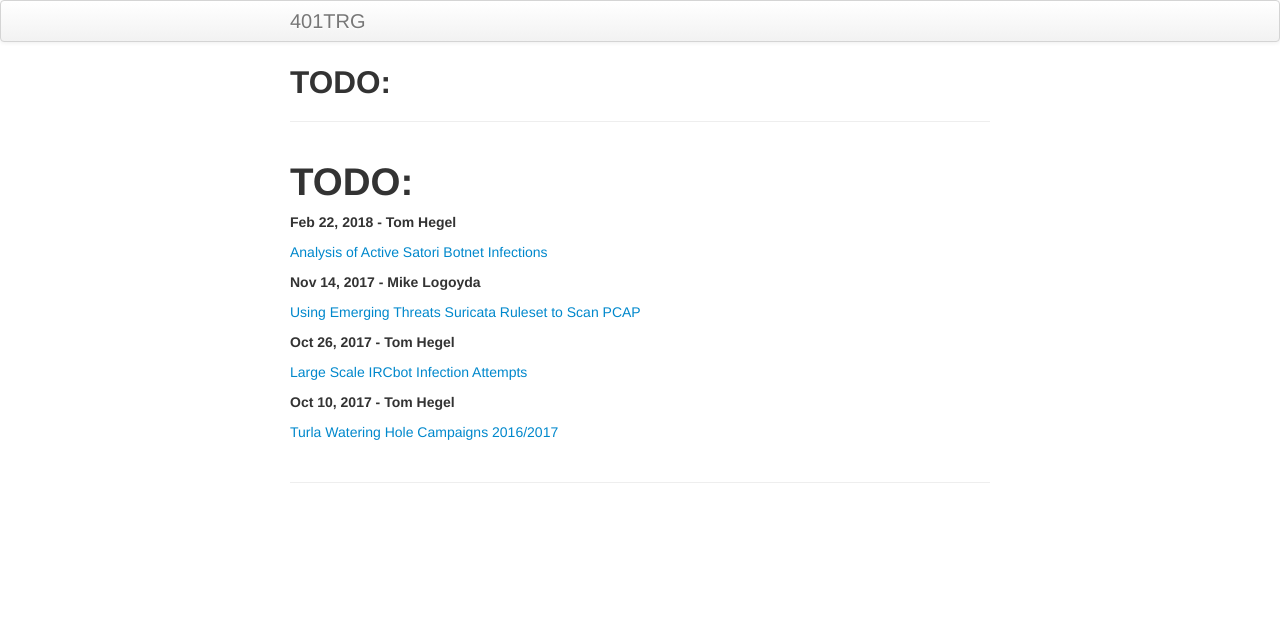
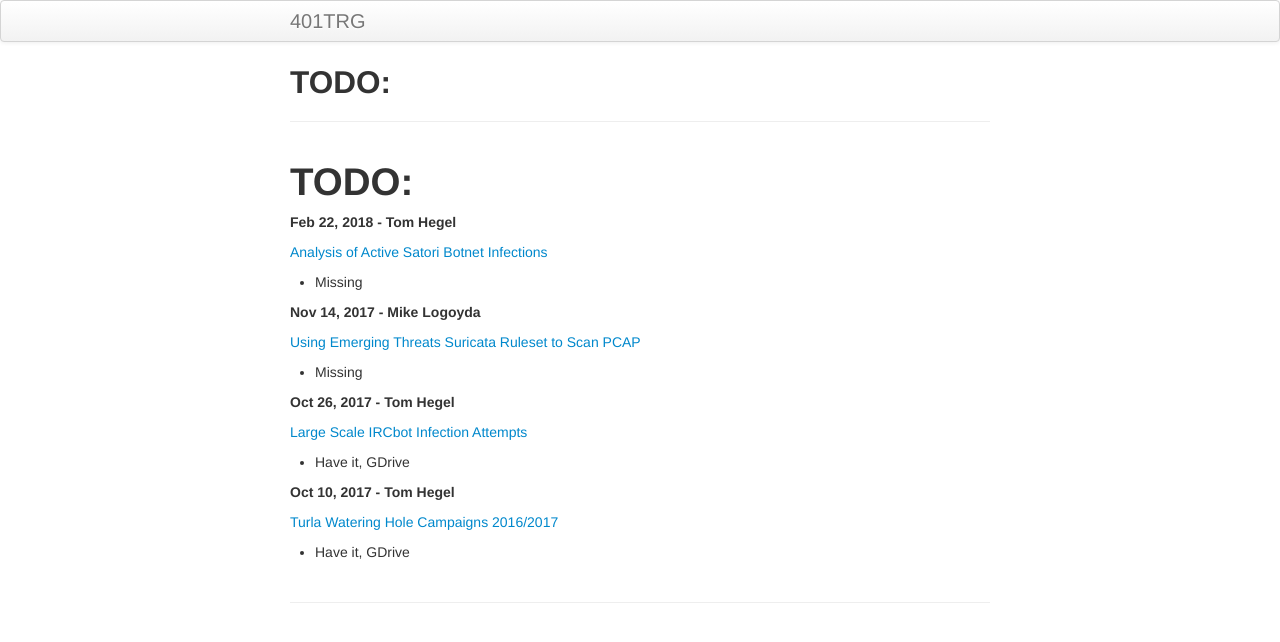
Before and after one commit to 401trg/401trg.github.io, a Jekyll site: the page built from TODO.md, in a window 1280 px wide. Shown: the top 642 px of the page. Built offline with Jekyll 4.4.1, drawn with Linux system fonts in a browser that asks for light colours; our own code applies the rules of GitHub Pages for plain Markdown files.

Commit message:
Update TODO.md

```diff
--- a/TODO.md
+++ b/TODO.md
@@ -4,14 +4,22 @@
 
 [Analysis of Active Satori Botnet Infections](pages/analysis-of-active-satori-botnet-infections.html)
 
+- Missing
+
 **Nov 14, 2017 - Mike Logoyda**
 
 [Using Emerging Threats Suricata Ruleset to Scan PCAP](pages/using-emergingthreats-suricata-ruleset-to-scan-pcap.html)
+
+- Missing
 
 **Oct 26, 2017 - Tom Hegel**
 
 [Large Scale IRCbot Infection Attempts](pages/large_scale_ircbot_infection_attempts.html)
 
+- Have it, GDrive
+
 **Oct 10, 2017 - Tom Hegel**
 
 [Turla Watering Hole Campaigns 2016/2017](pages/turla-watering-hole-campaigns-2016-2017.html)
+
+- Have it, GDrive
```
